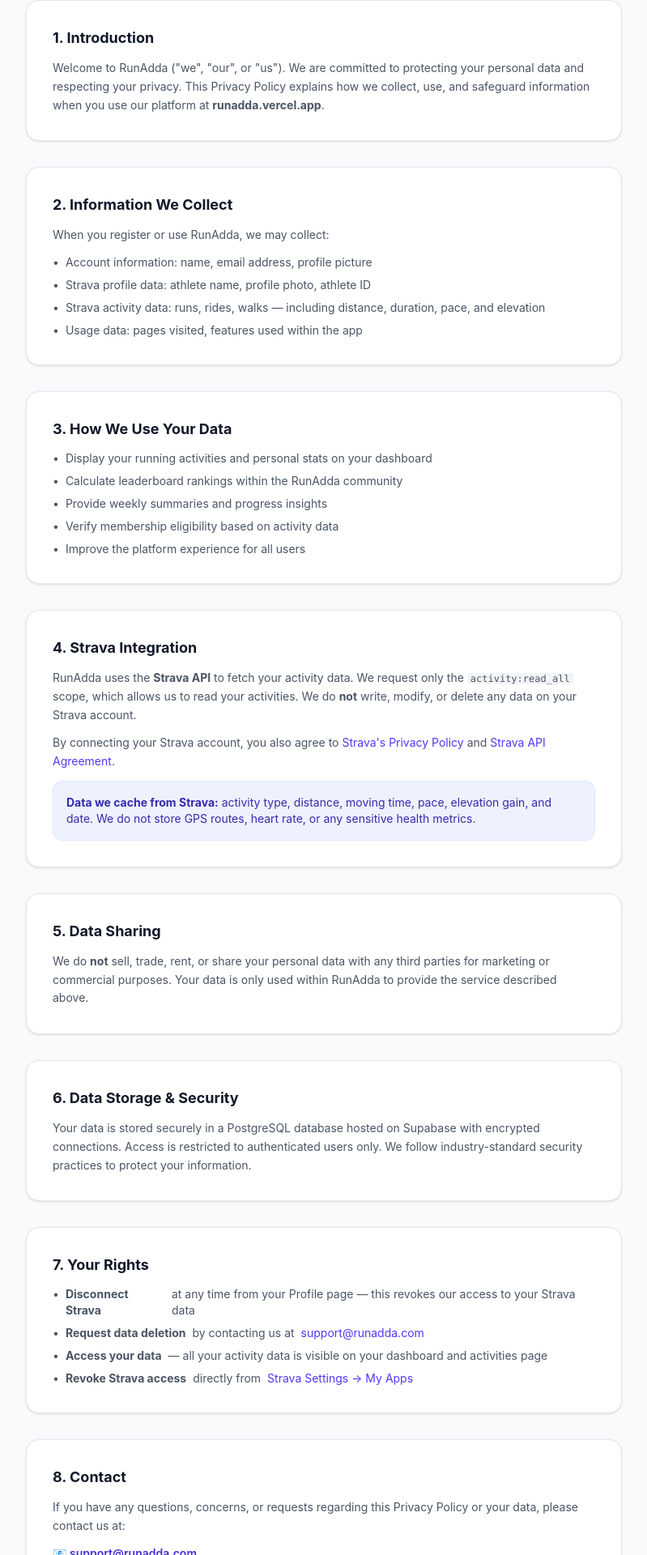
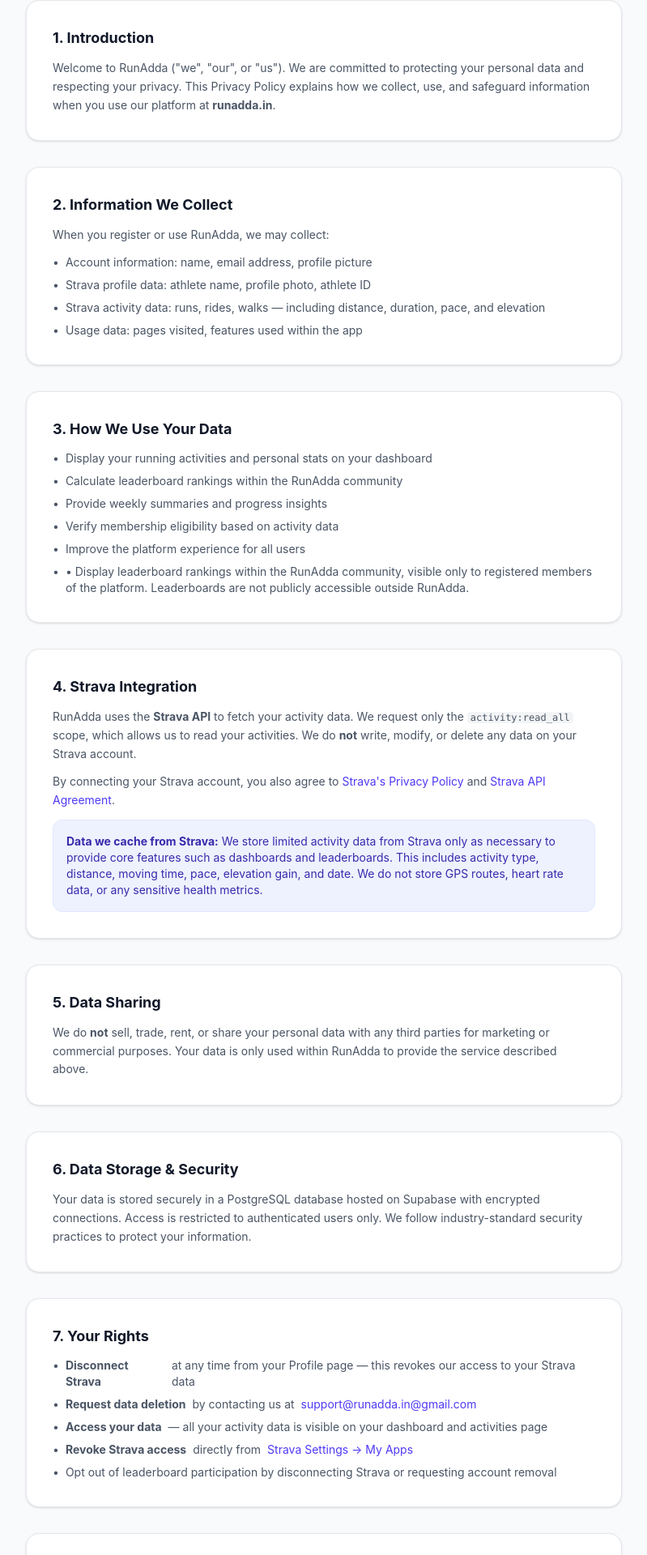
Before and after one commit to hiicoder/runadda, a Next.js app: page /privacy in a window 1280 px wide. Shown: the part 300-2220 px from the top of the page at 81% size, without its empty margins (240-1039 px from the left). Built offline with nearby package versions, Linux system fonts and the light colour scheme.

Commit message:
update privacy policy

```diff
--- a/app/privacy/page.tsx
+++ b/app/privacy/page.tsx
@@ -25,7 +25,7 @@ export default function PrivacyPage() {
         <section className="bg-white rounded-2xl border border-gray-200 shadow-sm p-6 sm:p-8">
           <h2 className="text-lg font-bold text-gray-900 mb-3">1. Introduction</h2>
           <p className="text-gray-600 text-sm leading-relaxed">
-            Welcome to RunAdda ("we", "our", or "us"). We are committed to protecting your personal data and respecting your privacy. This Privacy Policy explains how we collect, use, and safeguard information when you use our platform at <strong>runadda.vercel.app</strong>.
+            Welcome to RunAdda ("we", "our", or "us"). We are committed to protecting your personal data and respecting your privacy. This Privacy Policy explains how we collect, use, and safeguard information when you use our platform at <strong>runadda.in</strong>.
           </p>
         </section>
 
@@ -48,6 +48,8 @@ export default function PrivacyPage() {
             <li className="flex gap-2"><span>•</span> Provide weekly summaries and progress insights</li>
             <li className="flex gap-2"><span>•</span> Verify membership eligibility based on activity data</li>
             <li className="flex gap-2"><span>•</span> Improve the platform experience for all users</li>
+            <li className="flex gap-2"><span>•</span> •
+Display leaderboard rankings within the RunAdda community, visible only to registered members of the platform. Leaderboards are not publicly accessible outside RunAdda.</li>
           </ul>
         </section>
 
@@ -60,7 +62,7 @@ export default function PrivacyPage() {
             By connecting your Strava account, you also agree to <a href="https://www.strava.com/legal/privacy" target="_blank" rel="noopener noreferrer" className="text-indigo-600 hover:underline">Strava's Privacy Policy</a> and <a href="https://www.strava.com/legal/api" target="_blank" rel="noopener noreferrer" className="text-indigo-600 hover:underline">Strava API Agreement</a>.
           </p>
           <div className="bg-indigo-50 border border-indigo-100 rounded-xl p-4 text-sm text-indigo-800">
-            <strong>Data we cache from Strava:</strong> activity type, distance, moving time, pace, elevation gain, and date. We do not store GPS routes, heart rate, or any sensitive health metrics.
+            <strong>Data we cache from Strava:</strong> We store limited activity data from Strava only as necessary to provide core features such as dashboards and leaderboards. This includes activity type, distance, moving time, pace, elevation gain, and date. We do not store GPS routes, heart rate data, or any sensitive health metrics.
           </div>
         </section>
 
@@ -82,9 +84,10 @@ export default function PrivacyPage() {
           <h2 className="text-lg font-bold text-gray-900 mb-3">7. Your Rights</h2>
           <ul className="space-y-2 text-sm text-gray-600">
             <li className="flex gap-2"><span>•</span> <strong>Disconnect Strava</strong> at any time from your Profile page — this revokes our access to your Strava data</li>
-            <li className="flex gap-2"><span>•</span> <strong>Request data deletion</strong> by contacting us at <a href="mailto:support@runadda.com" className="text-indigo-600 hover:underline">support@runadda.com</a></li>
+            <li className="flex gap-2"><span>•</span> <strong>Request data deletion</strong> by contacting us at <a href="mailto:support@runadda.in@gmail.com" className="text-indigo-600 hover:underline">support@runadda.in@gmail.com</a></li>
             <li className="flex gap-2"><span>•</span> <strong>Access your data</strong> — all your activity data is visible on your dashboard and activities page</li>
-            <li className="flex gap-2"><span>•</span> <strong>Revoke Strava access</strong> directly from <a href="https://www.strava.com/settings/apps" target="_blank" rel="noopener noreferrer" className="text-indigo-600 hover:underline">Strava Settings → My Apps</a></li>
+            <li className="flex gap-2"><span>•</span> <strong>Revoke Strava access</strong> directly from <a href="https://www.strava.in/settings/apps" target="_blank" rel="noopener noreferrer" className="text-indigo-600 hover:underline">Strava Settings → My Apps</a></li>
+            <li className="flex gap-2"><span>•</span> Opt out of leaderboard participation by disconnecting Strava or requesting account removal</li>
           </ul>
         </section>
 
@@ -94,7 +97,7 @@ export default function PrivacyPage() {
             If you have any questions, concerns, or requests regarding this Privacy Policy or your data, please contact us at:
           </p>
           <p className="mt-3 text-sm font-semibold text-indigo-700">
-            📧 <a href="mailto:support@runadda.com" className="hover:underline">support@runadda.com</a>
+            📧 <a href="mailto:support@runadda.in@gmail.com" className="hover:underline">support@runadda.in@gmail.com</a>
           </p>
         </section>
 
```
